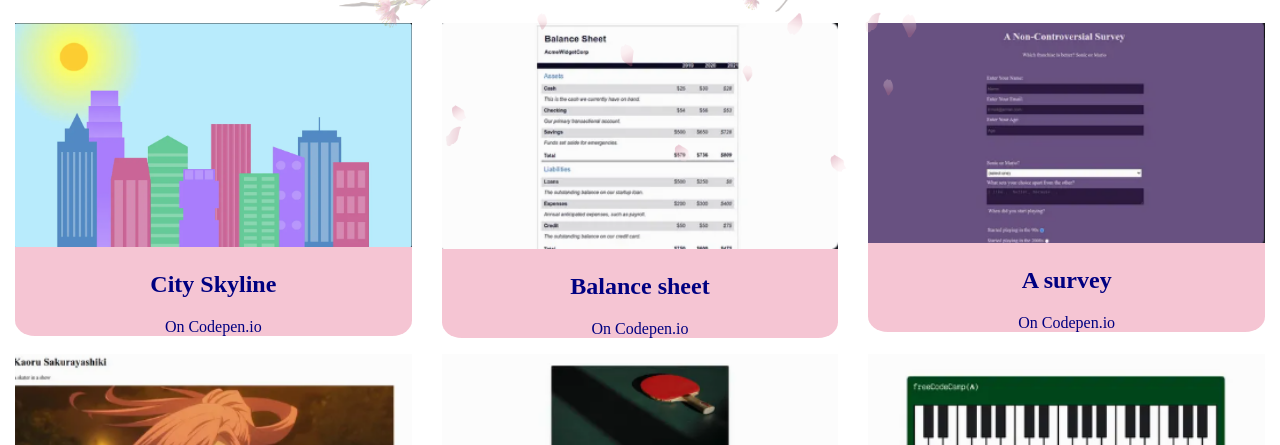
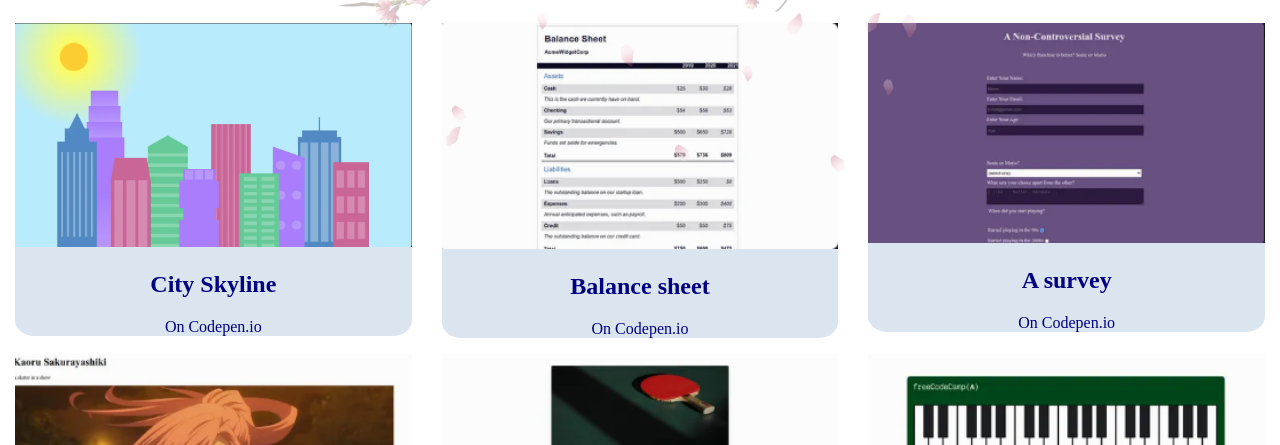
Before and after one commit to Rschipman/PersonalPortfolioWebPage, a plain HTML site: page index.html in a window 1280 px wide. Shown: the part 507-952 px from the top of the page. Drawn offline with Linux system fonts and the light colour scheme.

Commit message:
approved project

```diff
--- a/styles.css
+++ b/styles.css
@@ -84,7 +84,7 @@ body {
   padding: 0 15px;
 }
 .project-tile {
-  background-color: #f0abbfaf;
+  background-color: #d4e0eed7;
   border-radius: 5%;
 }
 .project-tile a {
```
